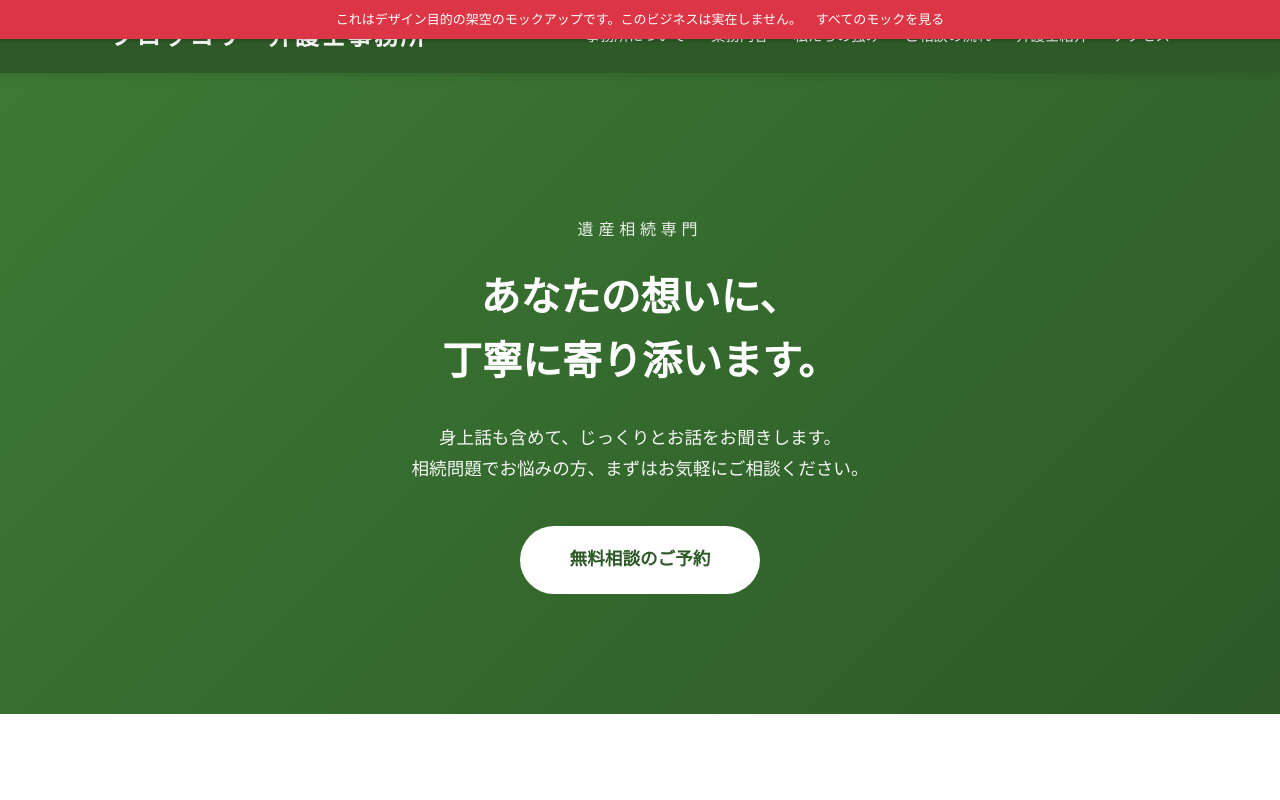
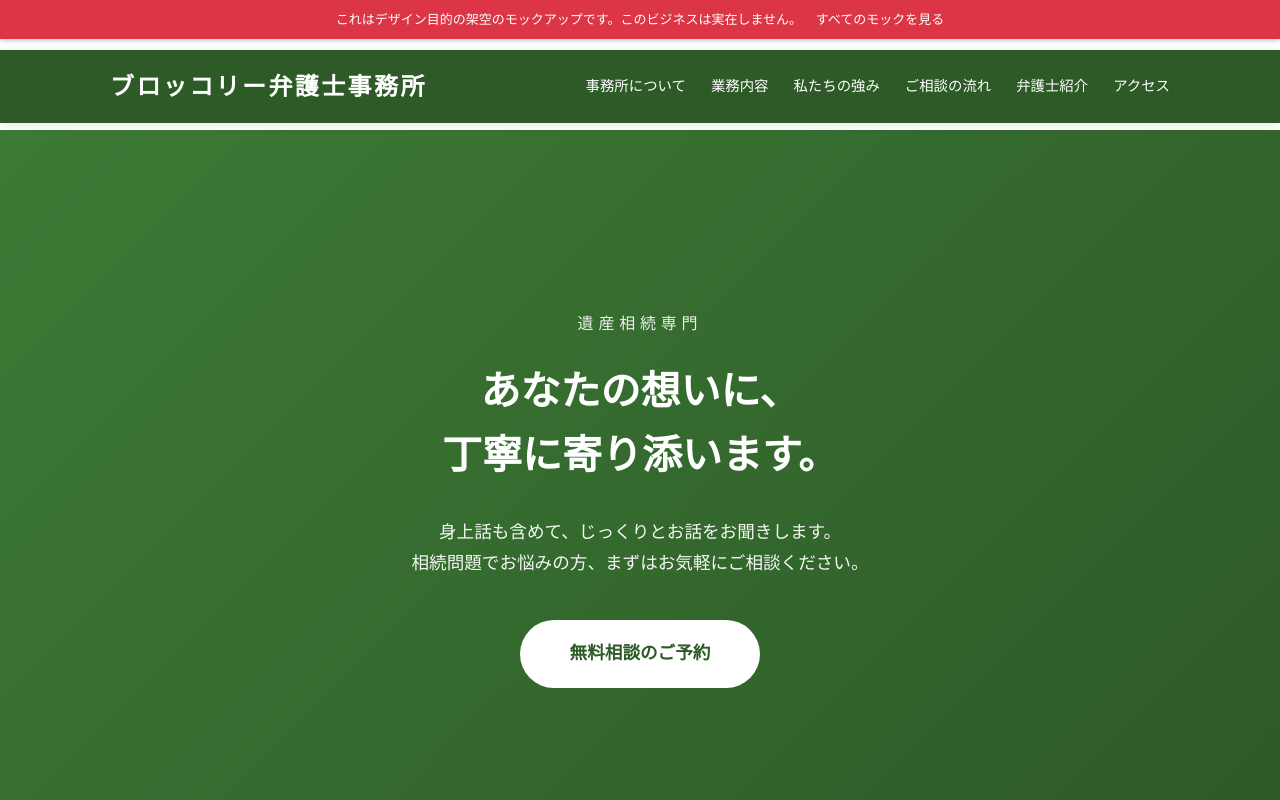
Before and after one commit to ke-aikawa/mocks, a plain HTML site: page broccoli-law/index.html in a window 1280 px wide. Shown: the top 800 px of the page. Drawn offline with Linux system fonts and the light colour scheme.

Commit message:
Fix banner overlap

```diff
--- a/broccoli-law/index.html
+++ b/broccoli-law/index.html
@@ -27,7 +27,11 @@
         }
 
         body {
-            padding-top: 36px;
+            padding-top: 130px;
+        }
+
+        .header {
+            top: 50px;
         }
     </style>
 </head>
```
Also changed, not shown: carrot-law/index.html (+5 -1 lines).
